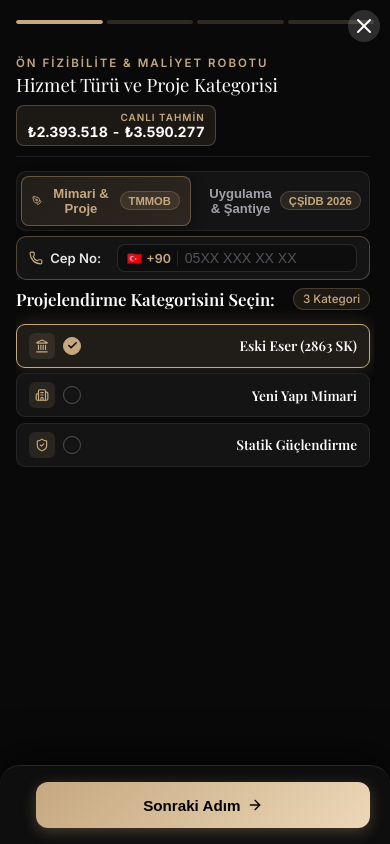
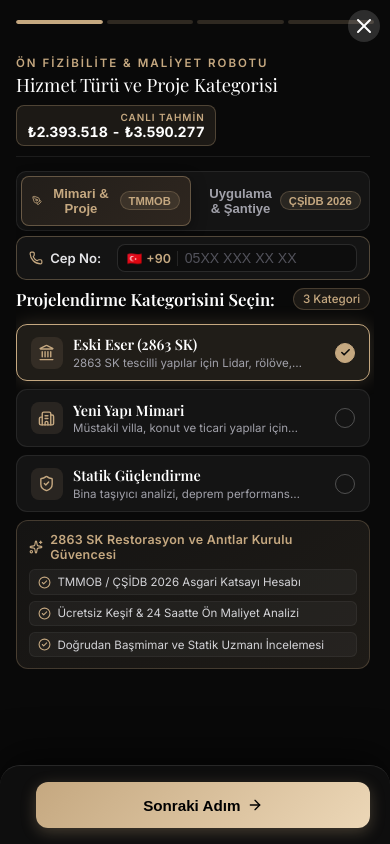
Before and after one commit to Rakincik/hast-rk-premium, a Next.js app: page /teklif-al in a window 390 px wide. Built offline with nearby package versions, Linux system fonts and the light colour scheme; a web font is replaced by a local one.

Commit message:
feat(teklif-al): enrich mobile layout with architectural trust panel, restore card summaries, perfectly balancing screen space with zero scroll

```diff
--- a/src/app/teklif-al/page.tsx
+++ b/src/app/teklif-al/page.tsx
@@ -27,7 +27,8 @@
   AlertCircle,
   Phone,
   Wrench,
-  X
+  X,
+  Sparkles
 } from "lucide-react";
 import {
   ServiceDomain,
@@ -381,16 +382,18 @@
                           className={`${styles.typeCard} ${projectType === "restoration" ? styles.typeCardSelected : ""}`}
                           onClick={() => handleTypeChange("restoration")}
                         >
-                          <div className={styles.typeCardTop}>
+                          <div className={styles.typeCardMain}>
                             <div className={styles.typeIconWrapper}><Landmark size={20} /></div>
+                            <div className={styles.typeCardInfo}>
+                              <h3 className={styles.typeCardTitle}>Eski Eser (2863 SK)</h3>
+                              <p className={styles.typeCardDesc}>
+                                2863 SK tescilli yapılar için Lidar, rölöve, restitüsyon ve kurul onay projeleri.
+                              </p>
+                            </div>
+                          </div>
                           <div className={styles.typeRadioCircle}>
                             {projectType === "restoration" && <Check size={11} strokeWidth={3.5} />}
                           </div>
-                          </div>
-                          <h3 className={styles.typeCardTitle}>Eski Eser (2863 SK)</h3>
-                          <p className={styles.typeCardDesc}>
-                            2863 Sayılı Kanuna tabi tescilli yapılar için Lidar, rölöve, restitüsyon ve kurul onay projeleri.
-                          </p>
                         </div>
 
                         {/* Proje: Yeni Mimari */}
@@ -398,16 +401,18 @@
                           className={`${styles.typeCard} ${projectType === "new_architecture" ? styles.typeCardSelected : ""}`}
                           onClick={() => handleTypeChange("new_architecture")}
                         >
-                          <div className={styles.typeCardTop}>
+                          <div className={styles.typeCardMain}>
                             <div className={styles.typeIconWrapper}><Building2 size={20} /></div>
+                            <div className={styles.typeCardInfo}>
+                              <h3 className={styles.typeCardTitle}>Yeni Yapı Mimari</h3>
+                              <p className={styles.typeCardDesc}>
+                                Müstakil villa, konut ve ticari yapılar için belediye ruhsat ve mimari projeler.
+                              </p>
+                            </div>
+                          </div>
                           <div className={styles.typeRadioCircle}>
                             {projectType === "new_architecture" && <Check size={11} strokeWidth={3.5} />}
                           </div>
-                          </div>
-                          <h3 className={styles.typeCardTitle}>Yeni Yapı Mimari</h3>
-                          <p className={styles.typeCardDesc}>
-                            Müstakil villa, konut ve ticari yapılar için belediye ruhsat, konsept ve uygulama projeleri.
-                          </p>
                         </div>
 
                         {/* Proje: Statik Güçlendirme */}
@@ -415,16 +420,18 @@
                           className={`${styles.typeCard} ${projectType === "strengthening" ? styles.typeCardSelected : ""}`}
                           onClick={() => handleTypeChange("strengthening")}
                         >
-                          <div className={styles.typeCardTop}>
+                          <div className={styles.typeCardMain}>
                             <div className={styles.typeIconWrapper}><ShieldCheck size={20} /></div>
+                            <div className={styles.typeCardInfo}>
+                              <h3 className={styles.typeCardTitle}>Statik Güçlendirme</h3>
+                              <p className={styles.typeCardDesc}>
+                                Bina taşıyıcı analizi, deprem performans tahkiki ve onaylı güçlendirme projeleri.
+                              </p>
+                            </div>
+                          </div>
                           <div className={styles.typeRadioCircle}>
                             {projectType === "strengthening" && <Check size={11} strokeWidth={3.5} />}
                           </div>
-                          </div>
-                          <h3 className={styles.typeCardTitle}>Statik Güçlendirme</h3>
-                          <p className={styles.typeCardDesc}>
-                            Mevcut bina taşıyıcı analizi, deprem performans tahkiki ve onaylı güçlendirme projeleri.
-                          </p>
                         </div>
                       </>
                     ) : (
@@ -434,16 +441,18 @@
                           className={`${styles.typeCard} ${projectType === "exec_restoration" ? styles.typeCardSelected : ""}`}
                           onClick={() => handleTypeChange("exec_restoration")}
                         >
-                          <div className={styles.typeCardTop}>
+                          <div className={styles.typeCardMain}>
                             <div className={styles.typeIconWrapper}><Landmark size={20} /></div>
+                            <div className={styles.typeCardInfo}>
+                              <h3 className={styles.typeCardTitle}>Tarihi Restorasyon</h3>
+                              <p className={styles.typeCardDesc}>
+                                2863 SK ve koruma kurulu onaylı restorasyon uygulaması ve fenni mesuliyet.
+                              </p>
+                            </div>
+                          </div>
                           <div className={styles.typeRadioCircle}>
                             {projectType === "exec_restoration" && <Check size={11} strokeWidth={3.5} />}
                           </div>
-                          </div>
-                          <h3 className={styles.typeCardTitle}>Tarihi Restorasyon</h3>
-                          <p className={styles.typeCardDesc}>
-                            2863 sayılı kanun ve kurul onaylı restorasyon uygulaması ve fenni mesuliyet.
-                          </p>
                         </div>
 
                         {/* Uygulama: Yeni İnşaat */}
@@ -451,16 +460,18 @@
                           className={`${styles.typeCard} ${projectType === "exec_new" ? styles.typeCardSelected : ""}`}
                           onClick={() => handleTypeChange("exec_new")}
                         >
-                          <div className={styles.typeCardTop}>
+                          <div className={styles.typeCardMain}>
                             <div className={styles.typeIconWrapper}><Building2 size={20} /></div>
+                            <div className={styles.typeCardInfo}>
+                              <h3 className={styles.typeCardTitle}>Yeni Yapı İnşaatı</h3>
+                              <p className={styles.typeCardDesc}>
+                                Anahtar teslim kaba ve ince yapı inşaat taahhüdü, şantiye şefliği ve iskan.
+                              </p>
+                            </div>
+                          </div>
                           <div className={styles.typeRadioCircle}>
                             {projectType === "exec_new" && <Check size={11} strokeWidth={3.5} />}
                           </div>
-                          </div>
-                          <h3 className={styles.typeCardTitle}>Yeni Yapı İnşaatı</h3>
-                          <p className={styles.typeCardDesc}>
-                            Anahtar teslim kaba ve ince yapı inşaat taahhüdü, şantiye şefliği ve iskan teslimi.
-                          </p>
                         </div>
 
                         {/* Uygulama: Tadilat & Tamirat */}
@@ -468,16 +479,18 @@
                           className={`${styles.typeCard} ${projectType === "exec_renovation" ? styles.typeCardSelected : ""}`}
                           onClick={() => handleTypeChange("exec_renovation")}
                         >
-                          <div className={styles.typeCardTop}>
+                          <div className={styles.typeCardMain}>
                             <div className={styles.typeIconWrapper}><Wrench size={20} /></div>
-                            <div className={styles.typeRadioCircle}>
-                              {projectType === "exec_renovation" && <Check size={11} strokeWidth={3.5} />}
-                            </div>
-                          </div>
+                            <div className={styles.typeCardInfo}>
                               <h3 className={styles.typeCardTitle}>Tadilat & Yenileme</h3>
                               <p className={styles.typeCardDesc}>
                                 İç mekan yenileme, tesisat, çatı onarımı, ıslak hacimler ve lüks ince işçilik.
                               </p>
+                            </div>
+                          </div>
+                          <div className={styles.typeRadioCircle}>
+                            {projectType === "exec_renovation" && <Check size={11} strokeWidth={3.5} />}
+                          </div>
                         </div>
 
                         {/* Uygulama: Statik Güçlendirme İmalatı */}
@@ -485,19 +498,51 @@
                           className={`${styles.typeCard} ${projectType === "exec_strengthening" ? styles.typeCardSelected : ""}`}
                           onClick={() => handleTypeChange("exec_strengthening")}
                         >
-                          <div className={styles.typeCardTop}>
+                          <div className={styles.typeCardMain}>
                             <div className={styles.typeIconWrapper}><ShieldCheck size={20} /></div>
+                            <div className={styles.typeCardInfo}>
+                              <h3 className={styles.typeCardTitle}>Güçlendirme Şantiye</h3>
+                              <p className={styles.typeCardDesc}>
+                                Karbon lif (CFRP), çelik mantolama, temel takviyesi ve epoksi enjeksiyon.
+                              </p>
+                            </div>
+                          </div>
                           <div className={styles.typeRadioCircle}>
                             {projectType === "exec_strengthening" && <Check size={11} strokeWidth={3.5} />}
                           </div>
                         </div>
-                          <h3 className={styles.typeCardTitle}>Güçlendirme Şantiye</h3>
-                          <p className={styles.typeCardDesc}>
-                            Karbon lif (CFRP), çelik mantolama, temel takviyesi ve epoksi enjeksiyon uygulamaları.
-                          </p>
-                        </div>
                       </>
                     )}
+                  </div>
+
+                  {/* Canlı Kapsam & Güven Rozetleri (Ekranda Boş Alanı Dolduran Mimari Panel) */}
+                  <div className={styles.selectedTypeFeatureBox}>
+                    <div className={styles.selectedFeatureHeader}>
+                      <Sparkles size={14} className={styles.sparkleIconGold} />
+                      <span className={styles.selectedFeatureTitle}>
+                        {projectType === "restoration" ? "2863 SK Restorasyon ve Anıtlar Kurulu Güvencesi" :
+                         projectType === "new_architecture" ? "TMMOB Mimari Proje ve Ruhsat Süreci Standardı" :
+                         projectType === "strengthening" ? "Deprem Tahkiki, Performans Analizi & Güçlendirme" :
+                         projectType === "exec_restoration" ? "Tarihi Eser Şantiye Yönetimi & Fenni Mesuliyet" :
+                         projectType === "exec_new" ? "Anahtar Teslim İnşaat, Şantiye Şefliği & İskan" :
+                         projectType === "exec_renovation" ? "Lüks İnce İşçilik, Komple Tesisat & Çatı Yenileme" :
+                         "CFRP Karbon Elyaf, Çelik Mantolama & Yapısal Takviye"}
+                      </span>
+                    </div>
+                    <div className={styles.featurePillsGrid}>
+                      <div className={styles.featurePill}>
+                        <CheckCircle2 size={13} className={styles.featureCheckGold} />
+                        <span>TMMOB / ÇŞİDB 2026 Asgari Katsayı Hesabı</span>
+                      </div>
+                      <div className={styles.featurePill}>
+                        <CheckCircle2 size={13} className={styles.featureCheckGold} />
+                        <span>Ücretsiz Keşif & 24 Saatte Ön Maliyet Analizi</span>
+                      </div>
+                      <div className={styles.featurePill}>
+                        <CheckCircle2 size={13} className={styles.featureCheckGold} />
+                        <span>Doğrudan Başmimar ve Statik Uzmanı İncelemesi</span>
+                      </div>
+                    </div>
                   </div>
                 </motion.div>
               )}
--- a/src/app/teklif-al/teklif.module.css
+++ b/src/app/teklif-al/teklif.module.css
@@ -369,12 +369,16 @@
   box-shadow: 0 0 18px rgba(197, 168, 128, 0.22) !important;
 }
 
-.typeCardTop {
+.typeCardMain {
   width: 100%;
   display: flex;
-  align-items: center;
-  justify-content: space-between;
-  margin-bottom: 0.45rem;
+  flex-direction: column;
+  align-items: flex-start;
+  gap: 0.45rem;
+}
+
+.typeCardInfo {
+  width: 100%;
 }
 
 .typeIconWrapper {
@@ -390,6 +394,9 @@
 }
 
 .typeRadioCircle {
+  position: absolute;
+  top: 0.85rem;
+  right: 0.85rem;
   width: 18px;
   height: 18px;
   border-radius: 50%;
@@ -425,6 +432,59 @@
   -webkit-box-orient: vertical;
   overflow: hidden;
   margin: 0;
+}
+
+/* Selected Feature Box - Fills Empty Space Elegantly */
+.selectedTypeFeatureBox {
+  background: linear-gradient(145deg, #151413 0%, #1e1b17 100%);
+  border: 1px solid rgba(197, 168, 128, 0.25);
+  border-radius: 12px;
+  padding: 0.75rem 1rem;
+  margin-top: 0.65rem;
+  display: flex;
+  flex-direction: column;
+  gap: 0.5rem;
+}
+
+.selectedFeatureHeader {
+  display: flex;
+  align-items: center;
+  gap: 0.45rem;
+}
+
+.sparkleIconGold {
+  color: var(--accent-gold);
+  flex-shrink: 0;
+}
+
+.selectedFeatureTitle {
+  font-size: 0.82rem;
+  font-weight: 600;
+  color: var(--accent-gold);
+  letter-spacing: 0.02em;
+}
+
+.featurePillsGrid {
+  display: grid;
+  grid-template-columns: repeat(3, 1fr);
+  gap: 0.5rem;
+}
+
+.featurePill {
+  display: flex;
+  align-items: center;
+  gap: 0.4rem;
+  font-size: 0.74rem;
+  color: #d4d4d8;
+  background: rgba(255, 255, 255, 0.04);
+  padding: 0.35rem 0.55rem;
+  border-radius: 6px;
+  border: 1px solid rgba(255, 255, 255, 0.05);
+}
+
+.featureCheckGold {
+  color: var(--accent-gold);
+  flex-shrink: 0;
 }
 
 /* Step 2: Sliders & Form Selectors */
@@ -1539,48 +1599,66 @@
     line-height: 1.45;
   }
 
-  /* Step 1 Type Cards Mobile (Ultra Compact Zero Scroll) */
+  /* Step 1 Type Cards Mobile (Rich & Balanced) */
   .typeGrid,
   .typeGrid4 {
     display: flex;
     flex-direction: column;
-    gap: 0.35rem;
+    gap: 0.5rem;
     margin-bottom: 0.5rem;
   }
 
   .typeCard {
-    padding: 0.5rem 0.75rem;
+    padding: 0.65rem 0.85rem;
     display: flex;
     flex-direction: row;
     align-items: center;
     justify-content: space-between;
-    border-radius: 9px;
-    gap: 0.5rem;
-  }
-
-  .typeCardTop {
-    width: auto;
-    margin-bottom: 0;
-    gap: 0.5rem;
+    border-radius: 11px;
+    gap: 0.65rem;
+    min-height: 54px;
+  }
+
+  .typeCardMain {
     display: flex;
+    flex-direction: row;
     align-items: center;
+    gap: 0.65rem;
+    min-width: 0;
+    flex: 1;
+  }
+
+  .typeCardInfo {
+    min-width: 0;
+    flex: 1;
+    display: flex;
+    flex-direction: column;
+    gap: 0.15rem;
   }
 
   .typeIconWrapper {
-    width: 26px;
-    height: 26px;
-    border-radius: 6px;
+    width: 32px;
+    height: 32px;
+    border-radius: 8px;
     margin-bottom: 0;
     flex-shrink: 0;
   }
 
   .typeIconWrapper svg {
-    width: 14px;
-    height: 14px;
+    width: 17px;
+    height: 17px;
+  }
+
+  .typeRadioCircle {
+    position: static;
+    width: 20px;
+    height: 20px;
+    flex-shrink: 0;
   }
 
   .typeCardTitle {
-    font-size: 0.85rem;
+    font-size: 0.9rem;
+    font-weight: 600;
     margin-bottom: 0;
     white-space: nowrap;
     overflow: hidden;
@@ -1588,7 +1666,36 @@
   }
 
   .typeCardDesc {
-    display: none !important;
+    display: -webkit-box !important;
+    -webkit-line-clamp: 1;
+    -webkit-box-orient: vertical;
+    overflow: hidden;
+    font-size: 0.72rem;
+    color: #a1a1aa;
+    line-height: 1.25;
+    margin: 0;
+  }
+
+  /* Selected Feature Box on Mobile */
+  .selectedTypeFeatureBox {
+    padding: 0.65rem 0.75rem;
+    margin-top: 0.5rem;
+    gap: 0.4rem;
+  }
+
+  .selectedFeatureTitle {
+    font-size: 0.78rem;
+    line-height: 1.25;
+  }
+
+  .featurePillsGrid {
+    grid-template-columns: 1fr;
+    gap: 0.35rem;
+  }
+
+  .featurePill {
+    font-size: 0.72rem;
+    padding: 0.3rem 0.5rem;
   }
 
   /* Step 2 Sliders & Options */
```
Lines whose indentation alone changed are shown as unchanged.
